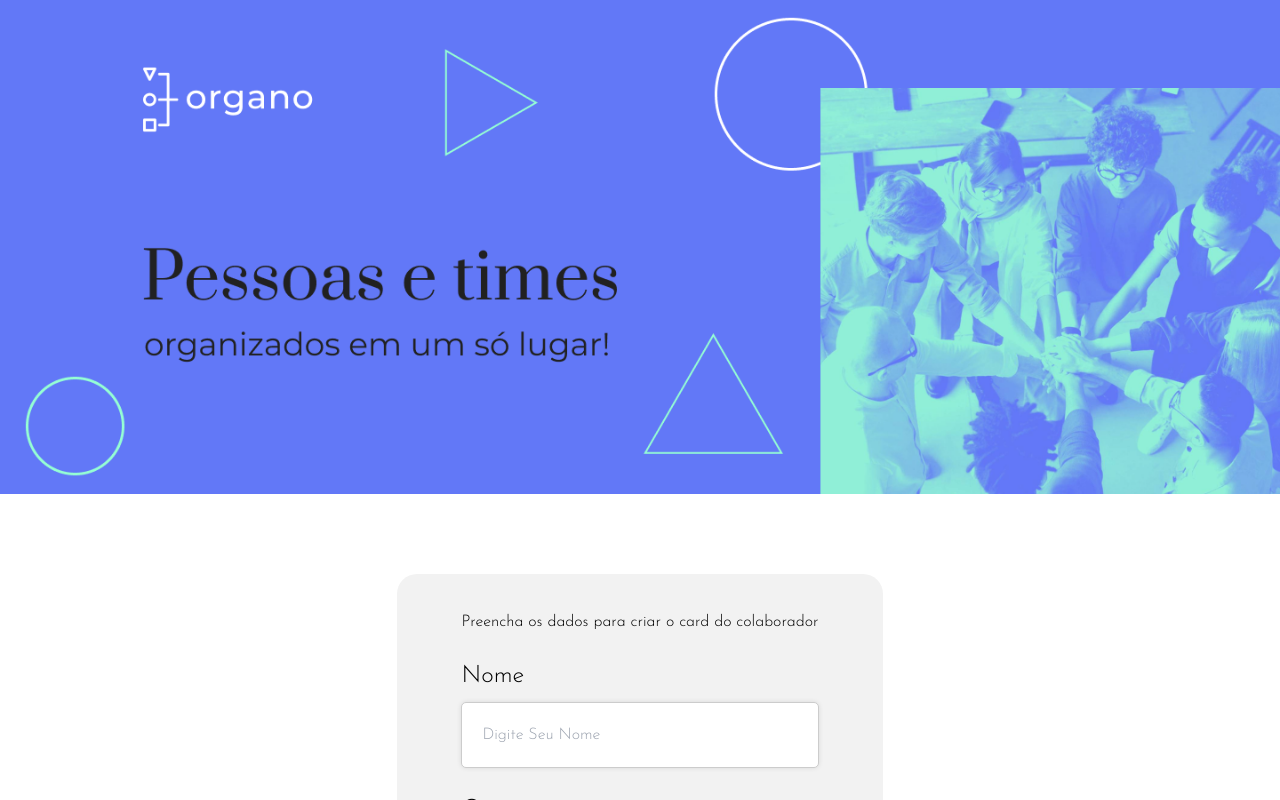
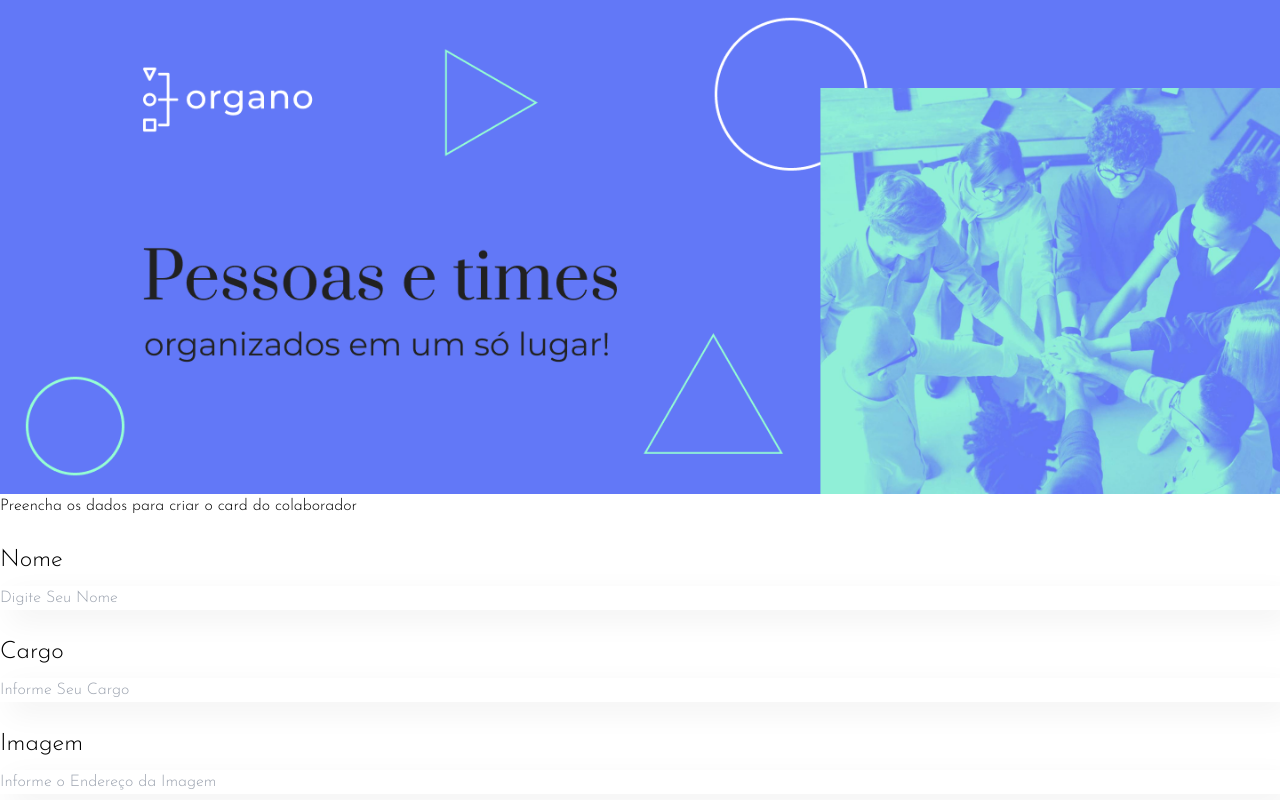
Before and after one commit to charlesanderson25/organo, a React (Vite) app: page / in a window 1280 px wide. Shown: the top 800 px of the page. Built offline with nearby package versions, Linux system fonts and the light colour scheme.

Commit message:
Install tailwind

```diff
--- a/src/components/form/Form.tsx
+++ b/src/components/form/Form.tsx
@@ -3,15 +3,15 @@ import "./form.css";
 
 const FormOrgano = () => {
   return (
-        <div className="form-container">
+    <div className="form-container flex-row my-20">
       <form id="form">
         <h2>Preencha os dados para criar o card do colaborador</h2>
         <InputField label="Nome" placeholder="Digite Seu Nome" />
-                <InputField label="Cargo" placeholder="Informe Seu Cargo"/>
+        <InputField label="Cargo" placeholder="Informe Seu Cargo" />
         <InputField label="Imagem" placeholder="Informe o Endereço da Imagem" />
       </form>
     </div>
-    )
-}
+  );
+};
 
 export default FormOrgano;
--- a/src/components/form/form.css
+++ b/src/components/form/form.css
@@ -1,21 +1,21 @@
-.form-container{
+/* .form-container {
   display: flex;
   flex-direction: row;
   justify-content: center;
   margin: 80px 0;
 }
 
-#form{
+#form {
   max-width: 80%;
   background-color: #f2f2f2;
   border-radius: 20px;
   padding: 36px 64px;
-    font-family: 'Josefin Sans', sans-serif;
+  font-family: "Josefin Sans", sans-serif;
 }
 
-#input{
+#input {
   padding: 20px;
   border-radius: 5px;
   border: 1px solid #ccc;
   box-shadow: 0 0 5px rgba(0, 0, 0, 0.1);
-}
+} */
```
Lines whose indentation alone changed are shown as unchanged.
